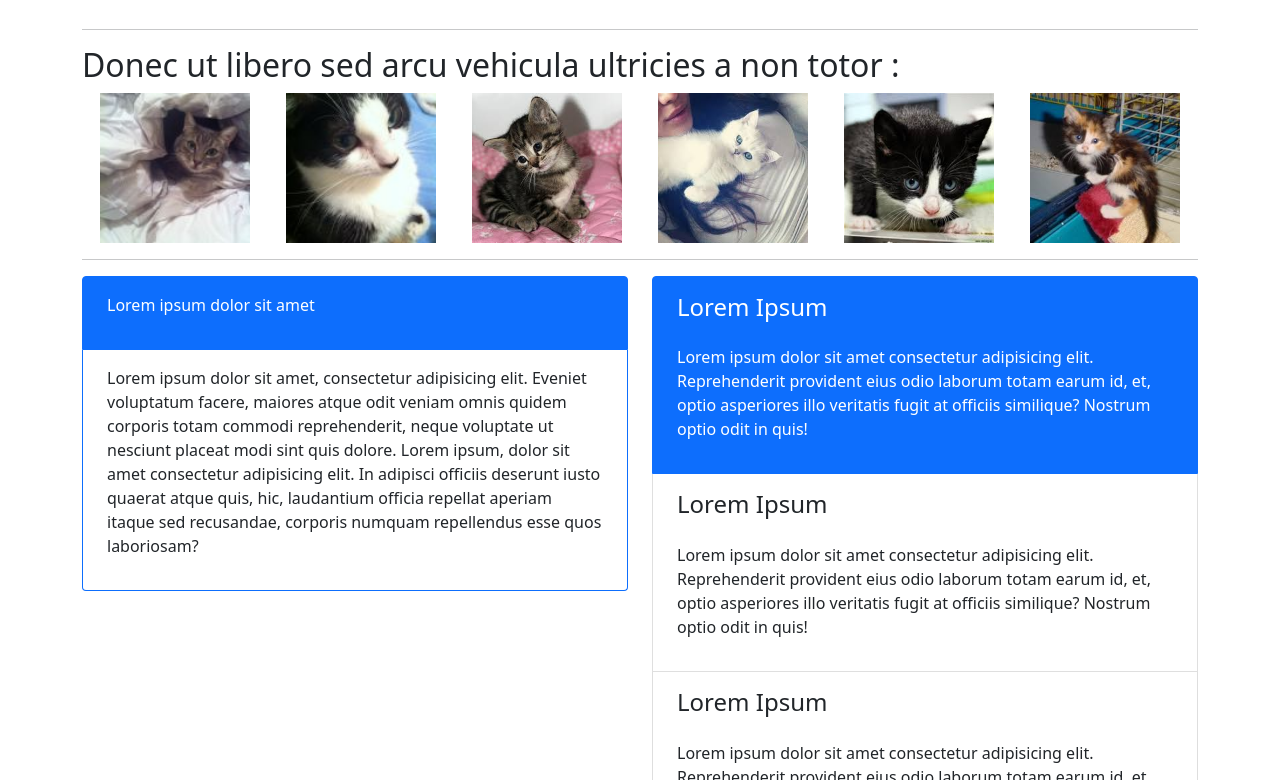
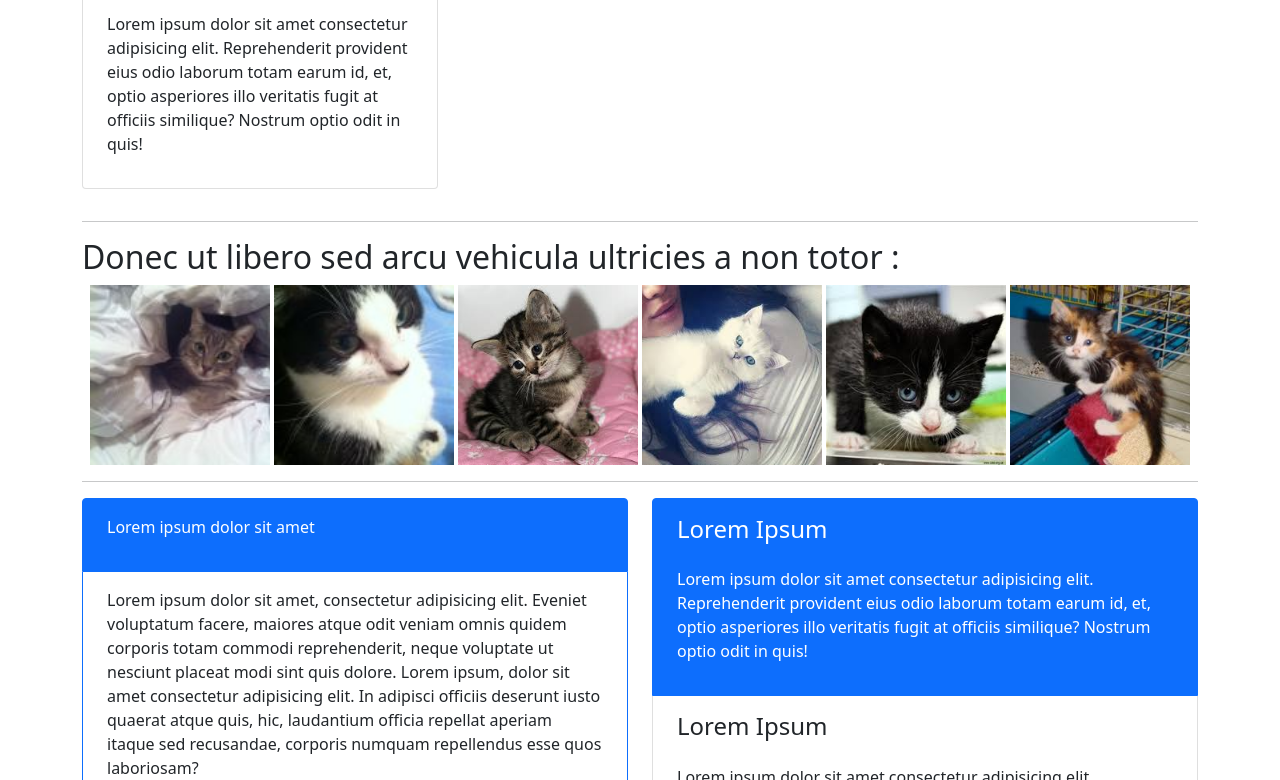
Before and after one commit to AhmadGhlm/Exercice_Bootstrap, a plain HTML site: page index.html in a window 1280 px wide. Shown: the part 980-1760 px from the top of the page. Drawn offline with nearby package versions, Linux system fonts and the light colour scheme.

Commit message:
change size of main top section and size of images

```diff
--- a/index.html
+++ b/index.html
@@ -44,7 +44,7 @@
                     <li class="list-group-item"><h4>Lorem Ipsum</h4><p>Lorem ipsum dolor sit amet consectetur adipisicing elit. Reprehenderit provident eius odio laborum totam earum id, et, optio asperiores illo veritatis fugit at officiis similique? Nostrum optio odit in quis!</p></li>
                 </ul>
             </div>
-            <div class="col order-2">
+            <div class="col-sm-12 col-md-12 col-lg-12 col-xl-8">
                 <h3>Lorem ipsum, dolor sit amet consectetur adipisicing elit. Quo porro obcaecati commodi dicta eligendi.</h3>
                 <p>Lorem ipsum dolor sit amet consectetur adipisicing elit. Suscipit animi at numquam explicabo, quo nam quibusdam totam aspernatur consectetur, eaque doloremque excepturi nihil minus impedit unde labore beatae nobis tempore. Lorem ipsum dolor, sit amet consectetur adipisicing elit. Et eligendi voluptatibus quis sunt dicta quos quidem. Quod obcaecati tenetur impedit, facere earum quam culpa cumque aut itaque. Illum, magnam obcaecati.</p>
                 <p>Lorem ipsum dolor sit amet consectetur adipisicing elit. Nam assumenda facilis obcaecati, officiis reiciendis et, nihil explicabo adipisci praesentium perferendis deleniti illum dolorem. Adipisci dolor quod, provident suscipit. Lorem ipsum dolor sit amet consectetur adipisicing elit. Nam officiis quae harum tempora excepturi ab doloribus architecto, aliquam optio, blanditiis voluptatem qui voluptatibus sunt nostrum cupiditate ducimus eaque quis saepe.</p>
@@ -55,14 +55,14 @@
         <div class="row">
             <h2>Donec ut libero sed arcu vehicula ultricies a non totor :</h2>
             <div class="col-md-12">
-                <div class="mosaique d-flex justify-content-around">
-                    <img src="./images/c1.jpg" class="img-fluid" width="150px" alt="cat1">
-                    <img src="./images/c2.jpg" class="img-fluid" width="150px" alt="cat2">
-                    <img src="./images/c3.jpg" class="img-fluid" width="150px" alt="cat3">
-                    <img src="./images/c4.jpg" class="img-fluid" width="150px" alt="cat4">
-                    <img src="./images/c5.jpg" class="img-fluid" width="150px" alt="cat5">
-                    <img src="./images/c6.jpg" class="img-fluid" width="150px" alt="cat6">
-                </div>
+                <section class="text-center">
+                    <img src="./images/c1.jpg" height="180px" width="auto">
+                    <img src="./images/c2.jpg" height="180px" width="auto">
+                    <img src="./images/c3.jpg" height="180px" width="auto">
+                    <img src="./images/c4.jpg" height="180px" width="auto">
+                    <img src="./images/c5.jpg" height="180px" width="auto">
+                    <img src="./images/c6.jpg" height="180px" width="auto">
+                </section>
             </div>
         </div>
         <hr>
```
